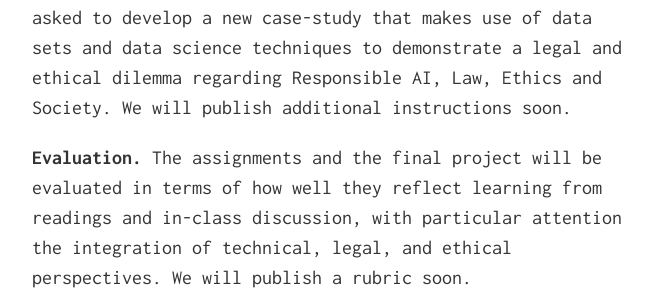
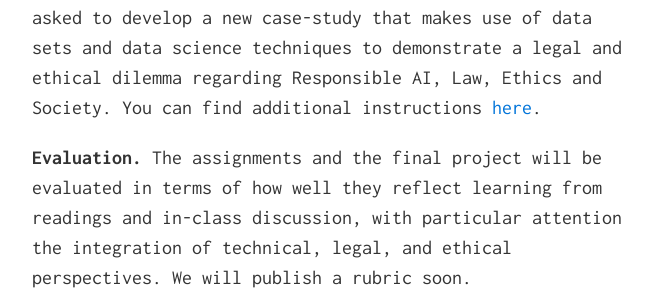
Before and after one commit to ResponsiblyAI/learn, a Jekyll site: the page built from index.md, in a window 1280 px wide and 900 px high, scrolled down 5813 px. Shown: the part 337-627 px from the top of the window, without its empty margins (308-970 px from the left). Built offline with Jekyll 4.4.1, drawn with Linux system fonts in a browser that asks for light colours; nearby versions of some CDN libraries; some of the changed text lies outside the part shown.

Commit message:
add link to final project

```diff
--- a/index.md
+++ b/index.md
@@ -176,7 +176,7 @@ By the end of the course, the students will take the first steps in shaping thei
 
 **In-Class Assignments.** In every class, all teams are required to submit a half-pager memo and a deck of a few slides at the end of each class. Each team will present twice during the course.
 
-**Final Project.** In their final project, the teams will be asked to develop a new case-study that makes use of data sets and data science techniques to demonstrate a legal and ethical dilemma regarding Responsible AI, Law, Ethics and Society. We will publish additional instructions soon.
+**Final Project.** In their final project, the teams will be asked to develop a new case-study that makes use of data sets and data science techniques to demonstrate a legal and ethical dilemma regarding Responsible AI, Law, Ethics and Society. You can find additional instructions [here](https://learn.responsibly.ai/final-project.html).
 
 **Evaluation.** The assignments and the final project will be evaluated in terms of how well they reflect learning from readings and in-class discussion, with particular attention the integration of technical, legal, and ethical perspectives. We will publish a rubric soon.
 
```
